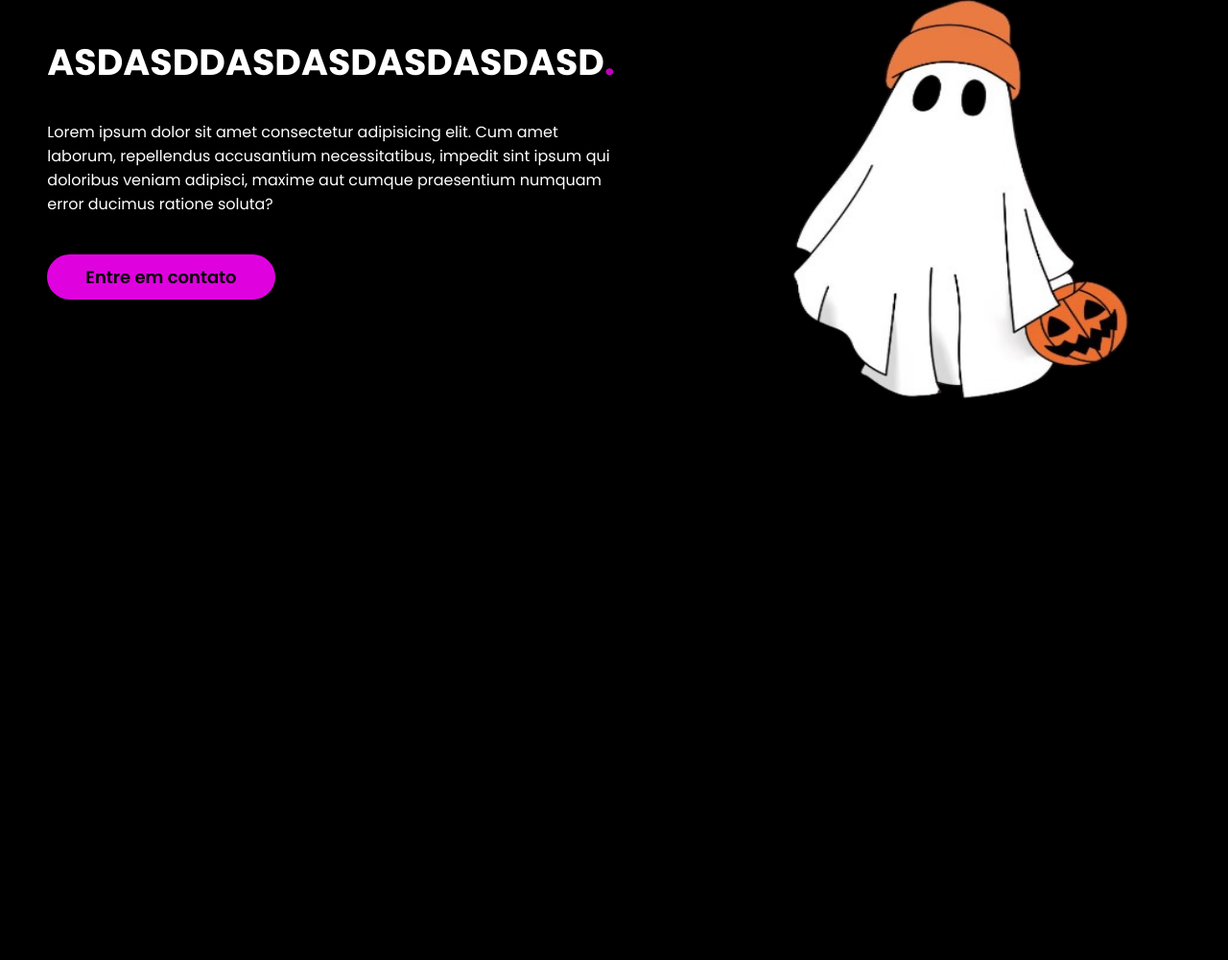
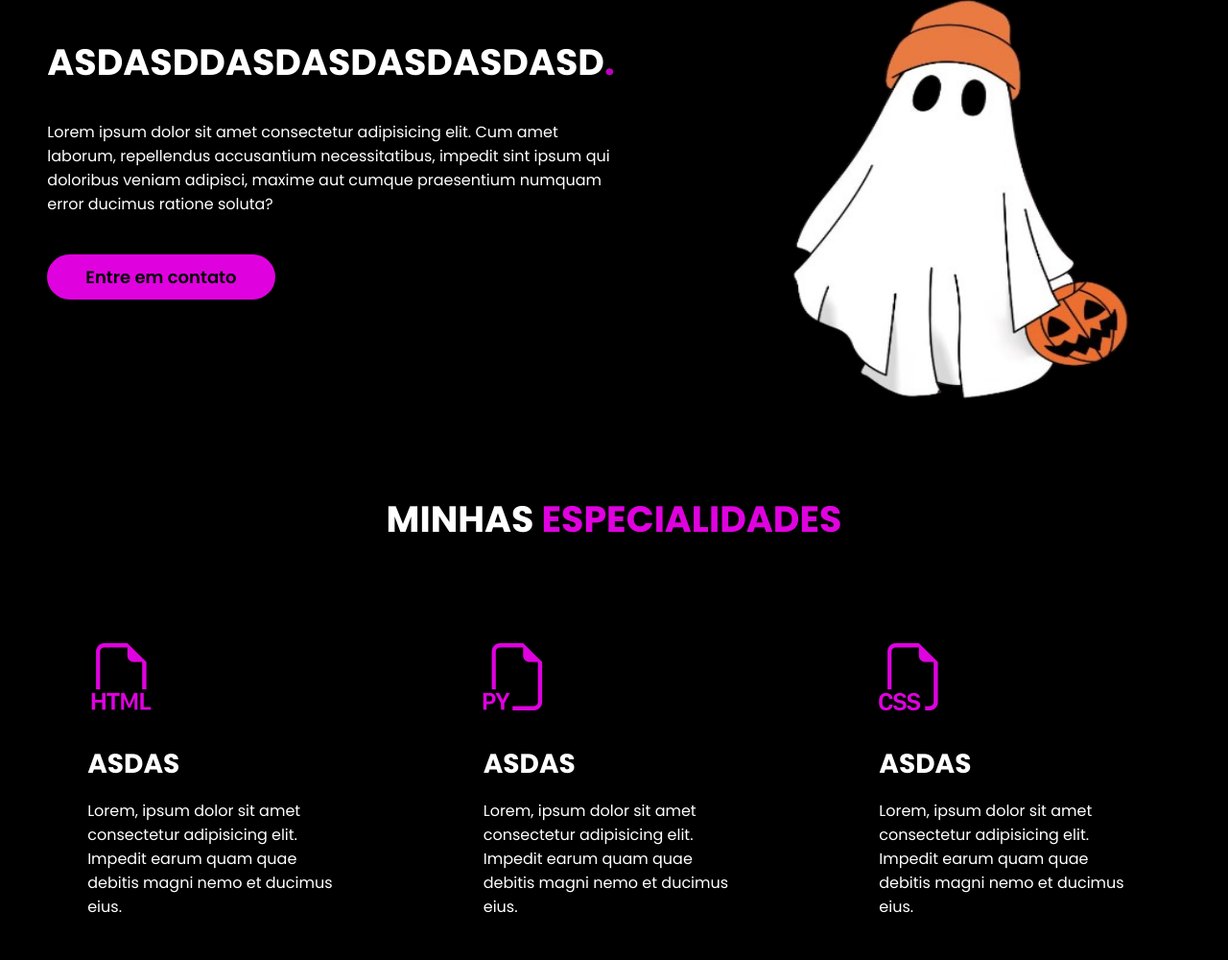
Before and after one commit to leogoemann/portifolio, a plain HTML site: page index.html in a window 1280 px wide. Shown: the part 302-1302 px from the top of the page at 96% size. Before the commit the page ends 800 px from the top, so only its background shows below. Drawn offline with nearby package versions, Linux system fonts and the light colour scheme.

Commit message:
especialidades

```diff
--- a/index.html
+++ b/index.html
@@ -8,7 +8,7 @@
     <link rel="preconnect" href="https://fonts.googleapis.com">
     <link rel="preconnect" href="https://fonts.gstatic.com" crossorigin>
     <link href="https://fonts.googleapis.com/css2?family=Poppins:ital,wght@0,100;0,200;0,300;0,400;0,500;0,600;0,700;0,800;0,900;1,100;1,200;1,300;1,400;1,500;1,600;1,700;1,800;1,900&display=swap" rel="stylesheet">
-
+    <link rel="stylesheet" href="https://cdn.jsdelivr.net/npm/bootstrap-icons@1.11.3/font/bootstrap-icons.min.css">
     <title>Document</title>
 </head>
 <body>
@@ -61,7 +61,32 @@
         </section>
 
         <section class="especialidades">
-
+            <div class="interface">
+                <h2 class="titulo">MINHAS <span>ESPECIALIDADES</span></h2>
+                <div class="flex">
+                    <div class="especialidades_box">
+                        <i class="bi bi-filetype-html"></i>
+                        <h3>ASDAS</h3>
+                        <p>Lorem, ipsum dolor sit amet consectetur adipisicing elit. Impedit earum quam quae debitis magni nemo
+                        et ducimus eius.
+                        </p>
+                    </div>
+                    <div class="especialidades_box">
+                        <i class="bi bi-filetype-py"></i>
+                        <h3>ASDAS</h3>
+                        <p>Lorem, ipsum dolor sit amet consectetur adipisicing elit. Impedit earum quam quae debitis magni nemo
+                        et ducimus eius.
+                        </p>
+                    </div>
+                    <div class="especialidades_box">
+                        <i class="bi bi-filetype-css"></i>
+                        <h3>ASDAS</h3>
+                        <p>Lorem, ipsum dolor sit amet consectetur adipisicing elit. Impedit earum quam quae debitis magni nemo
+                        et ducimus eius.
+                        </p>
+                    </div>
+                </div>
+            </div>
         </section>
     </main>
 
--- a/styles.css
+++ b/styles.css
@@ -17,6 +17,16 @@ body{
 .interface{
     max-width: 1280px;
     margin: 0 auto;
+}
+
+h2.titulo{
+    color: white;
+    font-size: 38px;
+    text-align: center;
+}
+
+h2.titulo span{
+    color: rgb(223, 2, 223);
 }
 
 header{
@@ -105,3 +115,35 @@ section.topo_do_site .flex{
         top:30px;
     }
 }
+
+
+section.especialidades{
+    padding: 40px 4%;
+}
+
+section.especialidades .flex{
+    gap: 60px;
+}
+
+.especialidades .especialidades_box{
+    color: white;
+    padding: 40px;
+    margin-top: 45px;
+    border-radius: 20px;
+    transition: .2s;
+}
+
+.especialidades .especialidades_box:hover{
+    box-shadow: 0 0 20px rgb(189, 1, 189);
+    transform: scale(1.05);
+}
+
+.especialidades .especialidades_box i{
+    font-size: 70px;
+    color: rgb(223, 2, 223);
+}
+
+.especialidades .especialidades_box h3{
+    font-size: 28px;
+    margin: 15px 0;
+}
```
Also changed, not shown: imagens/Captura de tela 2025-02-12 025604.png (added).
